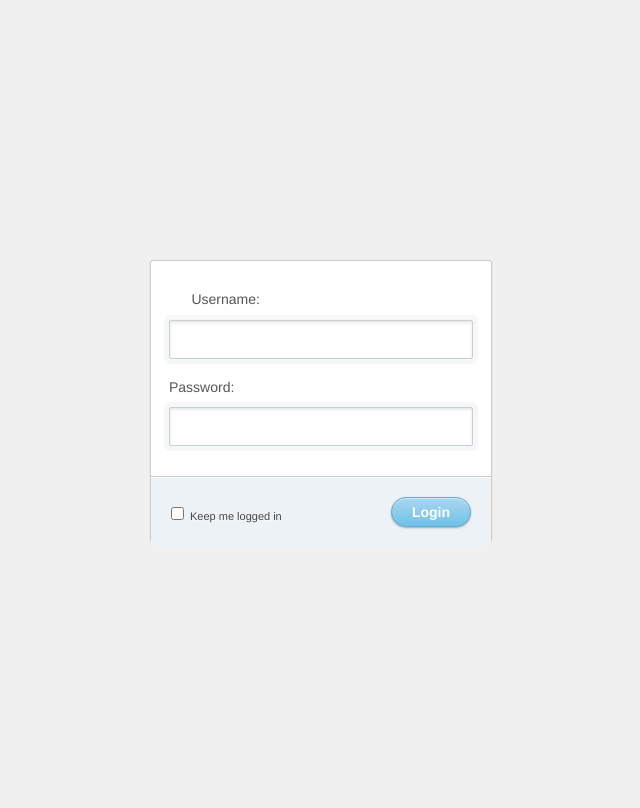
After one commit to russeb10/isys489, a PHP site: page /dev/stephen/login1.php in a window 1280 px wide. The commit adds this page. Shown: the whole page, without its empty margins (320-960 px from the left). Run offline with PHP 8.4, Linux system fonts and the light colour scheme.

```diff
--- /dev/null
+++ b/dev/stephen/login1.php
@@ -0,0 +1,155 @@
+<!DOCTYPE html PUBLIC "-//W3C//DTD XHTML 1.0 Transitional//EN" "http://www.w3.org/TR/xhtml1/DTD/xhtml1-transitional.dtd">
+        <html xmlns="http://www.w3.org/1999/xhtml">
+        <head>
+        <meta http-equiv="Content-Type" content="text/html; charset=UTF-8" />
+        <title>Login Page</title>
+        <style>
+        /* Basics */
+        html, body {
+            width: 100%;
+            height: 100%;
+            font-family: "Helvetica Neue", Helvetica, sans-serif;
+            color: #444;
+            -webkit-font-smoothing: antialiased;
+            background: #f0f0f0;
+        }
+        #container {
+            position: fixed;
+            width: 340px;
+            height: 280px;
+            top: 50%;
+            left: 50%;
+            margin-top: -140px;
+            margin-left: -170px;
+            background: #fff;
+            border-radius: 3px;
+            border: 1px solid #ccc;
+            box-shadow: 0 1px 2px rgba(0, 0, 0, .1);
+
+        }
+        form {
+            margin: 0 auto;
+            margin-top: 20px;
+        }
+        label {
+            color: #555;
+            display: inline-block;
+            margin-left: 18px;
+            padding-top: 10px;
+            font-size: 14px;
+        }
+        p a {
+            font-size: 11px;
+            color: #aaa;
+            float: right;
+            margin-top: -13px;
+            margin-right: 20px;
+         -webkit-transition: all .4s ease;
+            -moz-transition: all .4s ease;
+            transition: all .4s ease;
+        }
+        p a:hover {
+            color: #555;
+        }
+        input {
+            font-family: "Helvetica Neue", Helvetica, sans-serif;
+            font-size: 12px;
+            outline: none;
+        }
+        input[type=text],
+        input[type=password] ,input[type=time]{
+            color: #777;
+            padding-left: 10px;
+            margin: 10px;
+            margin-top: 12px;
+            margin-left: 18px;
+            width: 290px;
+            height: 35px;
+            border: 1px solid #c7d0d2;
+            border-radius: 2px;
+            box-shadow: inset 0 1.5px 3px rgba(190, 190, 190, .4), 0 0 0 5px #f5f7f8;
+            -webkit-transition: all .4s ease;
+            -moz-transition: all .4s ease;
+            transition: all .4s ease;
+            }
+        input[type=text]:hover,
+        input[type=password]:hover,input[type=time]:hover {
+            border: 1px solid #b6bfc0;
+            box-shadow: inset 0 1.5px 3px rgba(190, 190, 190, .7), 0 0 0 5px #f5f7f8;
+        }
+        input[type=text]:focus,
+        input[type=password]:focus,input[type=time]:focus {
+            border: 1px solid #a8c9e4;
+            box-shadow: inset 0 1.5px 3px rgba(190, 190, 190, .4), 0 0 0 5px #e6f2f9;
+        }
+        #lower {
+            background: #ecf2f5;
+            width: 100%;
+            height: 69px;
+            margin-top: 20px;
+              box-shadow: inset 0 1px 1px #fff;
+            border-top: 1px solid #ccc;
+            border-bottom-right-radius: 3px;
+            border-bottom-left-radius: 3px;
+        }
+        input[type=checkbox] {
+            margin-left: 20px;
+            margin-top: 30px;
+        }
+        .check {
+            margin-left: 3px;
+            font-size: 11px;
+            color: #444;
+            text-shadow: 0 1px 0 #fff;
+        }
+        input[type=submit] {
+            float: right;
+            margin-right: 20px;
+            margin-top: 20px;
+            width: 80px;
+            height: 30px;
+            font-size: 14px;
+            font-weight: bold;
+            color: #fff;
+            background-color: #acd6ef; /*IE fallback*/
+            background-image: -webkit-gradient(linear, left top, left bottom, from(#acd6ef), to(#6ec2e8));
+            background-image: -moz-linear-gradient(top left 90deg, #acd6ef 0%, #6ec2e8 100%);
+            background-image: linear-gradient(top left 90deg, #acd6ef 0%, #6ec2e8 100%);
+            border-radius: 30px;
+            border: 1px solid #66add6;
+            box-shadow: 0 1px 2px rgba(0, 0, 0, .3), inset 0 1px 0 rgba(255, 255, 255, .5);
+            cursor: pointer;
+        }
+        input[type=submit]:hover {
+            background-image: -webkit-gradient(linear, left top, left bottom, from(#b6e2ff), to(#6ec2e8));
+            background-image: -moz-linear-gradient(top left 90deg, #b6e2ff 0%, #6ec2e8 100%);
+            background-image: linear-gradient(top left 90deg, #b6e2ff 0%, #6ec2e8 100%);
+        }
+        input[type=submit]:active {
+            background-image: -webkit-gradient(linear, left top, left bottom, from(#6ec2e8), to(#b6e2ff));
+            background-image: -moz-linear-gradient(top left 90deg, #6ec2e8 0%, #b6e2ff 100%);
+            background-image: linear-gradient(top left 90deg, #6ec2e8 0%, #b6e2ff 100%);
+        }
+        </style>
+
+        </head>
+
+        <body>
+
+            <!-- Begin Page Content -->
+            <div id="container">
+                <form action="login_process.php" method="post">
+                    <label for="loginmsg" style="color:hsla(0,100%,50%,0.5); font-family:"Helvetica Neue",Helvetica,sans-serif;"><?php  echo @$_GET['msg'];?></label>
+                    <label for="username">Username:</label>
+                    <input type="text" id="username" name="username">
+                    <label for="password">Password:</label>
+                    <input type="password" id="password" name="password">
+                    <div id="lower">
+                        <input type="checkbox"><label class="check" for="checkbox">Keep me logged in</label>
+                        <input type="submit" value="Login">
+                    </div><!--/ lower-->
+                </form>
+            </div><!--/ container-->
+            <!-- End Page Content -->
+        </body>
+        </html>
--- a/dev/tim/includes/header.php
+++ b/dev/tim/includes/header.php
@@ -14,6 +14,7 @@
             <li<?php if ($page == "index") {?> class="active"<?php } ?>><a href="index.php">Home</a></li>
             <li<?php if ($page == "about") {?> class="active"<?php } ?>><a href="#about">About</a></li>
             <li<?php if ($page == "contact") {?> class="active"<?php } ?>><a href="#contact">Contact</a></li>
+            <li<?php if ($page == "pw") {?> class="active"<?php } ?>><a href="pw.php">Hash String</a></li>
           </ul>
           <ul class="nav navbar-nav navbar-right">
             <?php
```
Also changed, not shown: dev/stephen/Page.php (added, +30 -0 lines), dev/stephen/Page1.php (added, +19 -0 lines), dev/stephen/ServiceProvider.html (added, +38 -0 lines), dev/stephen/login.php (added, +34 -0 lines), dev/stephen/styles.css (added, +26 -0 lines), dev/tim/pw.php (added, +41 -0 lines), 1 other file.
